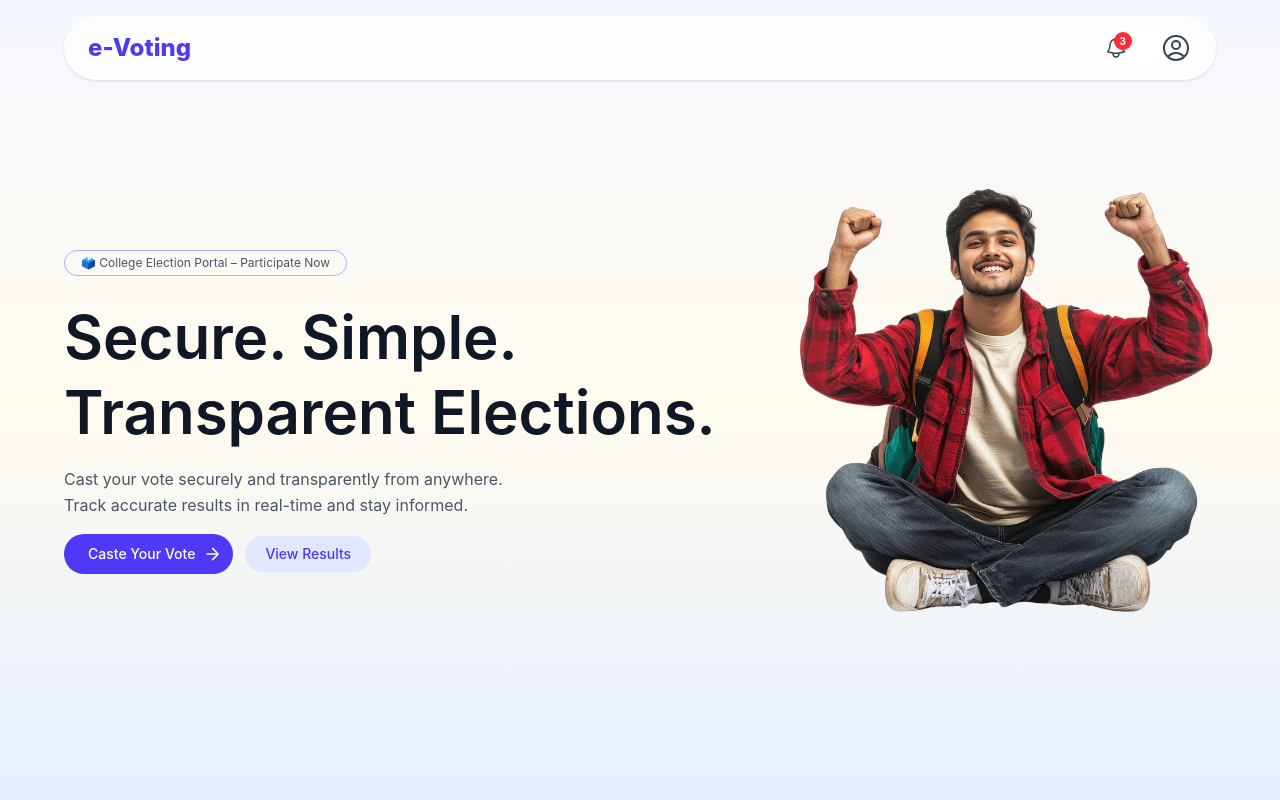
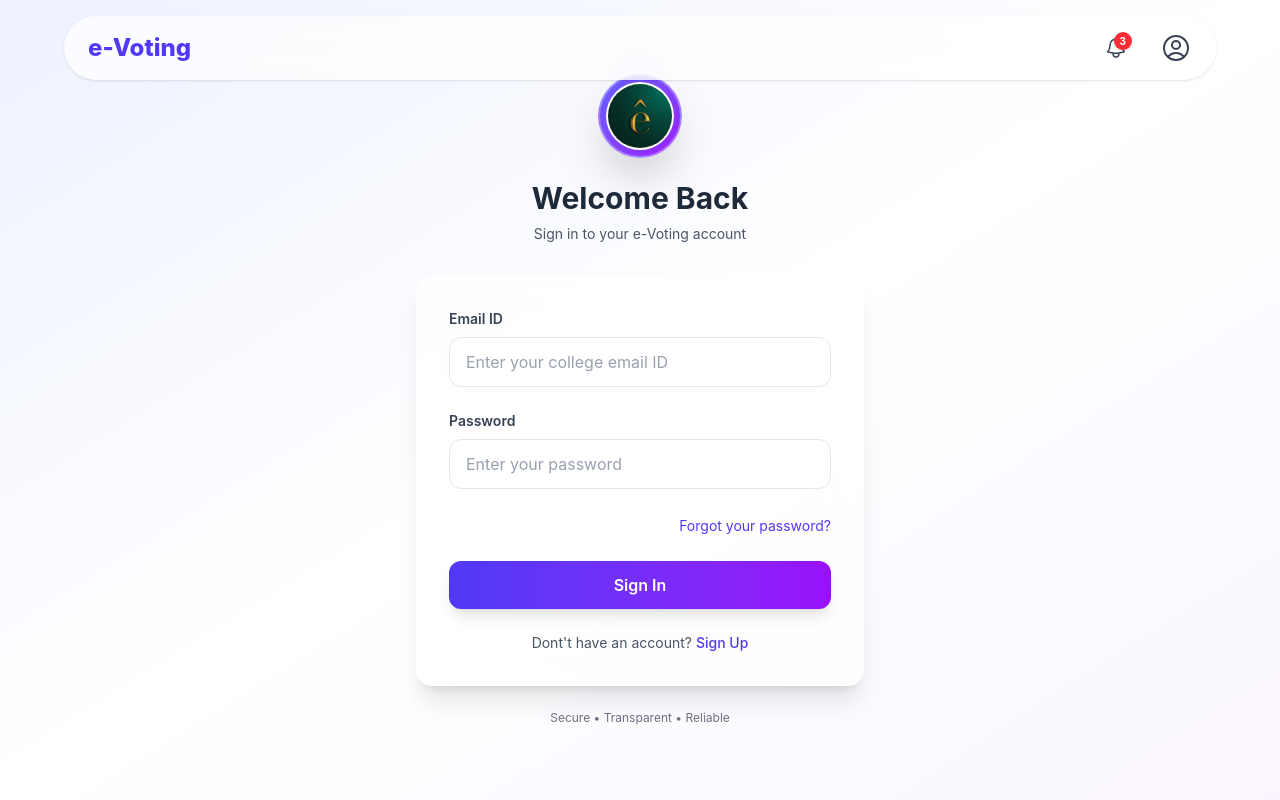
Before and after one commit to keshrivishal21/e-Voting-Platform, a React (Vite) app in the folder client/: page / in a window 1280 px wide. Shown: the top 800 px of the page. Built offline with nearby package versions, Linux system fonts and the light colour scheme.

Commit message:
connected login & signup to backend

```diff
--- a/client/src/App.jsx
+++ b/client/src/App.jsx
@@ -24,6 +24,7 @@ import ProtectedRoute from './components/ProtectedRoute';
 import Home from './pages/Home';
 import Signup from './pages/Auth/Signup';
 
+
 function App() {
   // TODO: Replace with real auth logic
   const isAuthenticated = true;
@@ -33,8 +34,8 @@ function App() {
   const location = useLocation();
 
   // Simple approach - just list the routes where you want to hide navbar
-  const noNavbarRoutes = ['/login', '/register', '/404', '/not-found'];
-  const noFooterRoutes = ['/login', '/register'];
+  const noNavbarRoutes = ['/login', '/register', '/signup', '/404', '/not-found'];
+  const noFooterRoutes = ['/login', '/register', '/signup'];
 
   const shouldHideNavbar = noNavbarRoutes.includes(location.pathname);
   const shouldHideFooter = noFooterRoutes.includes(location.pathname);
@@ -46,12 +47,13 @@ function App() {
       <Routes>
         <Route path="/home" element={<Home />} />
         {/* Auth routes */}
-        <Route path="/login" element={<Login />} />
+        <Route path="/" element={<Login />} />
         <Route path="/register" element={<Register />} />
         <Route path='/signup' element={<Signup />} />
 
+
         {/* Student Board */}
-        <Route path="/" element={<ProtectedRoute isAuthenticated={isAuthenticated}><StudentHome /></ProtectedRoute>} />
+        <Route path="/student" element={<ProtectedRoute isAuthenticated={isAuthenticated}><StudentHome /></ProtectedRoute>} />
         <Route path="/view-candidates" element={<ProtectedRoute isAuthenticated={isAuthenticated}><CandidateList /></ProtectedRoute>} />
         <Route path="/student/notifications" element={<ProtectedRoute isAuthenticated={isAuthenticated}><StudentNotifications /></ProtectedRoute>} />
         <Route path="/student/application" element={<ProtectedRoute isAuthenticated={isAuthenticated}><StudentApplicationForm /></ProtectedRoute>} />
--- a/client/src/pages/Auth/Login.jsx
+++ b/client/src/pages/Auth/Login.jsx
@@ -1,34 +1,66 @@
 
-import React from 'react';
+import React, { useState } from 'react';
 import { useNavigate } from 'react-router-dom';
 import logo from "../../assets/evoting.png"
+import AuthAPI from '../../utils/authAPI';
 // import { toast } from 'react-hot-toast';
 
 function Login() {
-    const Navigate = useNavigate();
+    const navigate = useNavigate();
+    const [formData, setFormData] = useState({
+        email: '',
+        password: ''
+    });
+    const [loading, setLoading] = useState(false);
+    const [error, setError] = useState('');
 
-    const collegeEmailRegex = /^(\d+)@maint\.ac\.in$/;
+    const collegeEmailRegex = /^(\d+)@stu\.manit\.ac\.in$/;
 
-    // const match = email.match(collegeEmailRegex);
+    const handleInputChange = (e) => {
+        const { name, value } = e.target;
+        setFormData(prev => ({
+            ...prev,
+            [name]: value
+        }));
 
-    // if (!match) {
-    //   setError("Please enter a valid college email (e.g. 123456@maint.ac.in)");
-    //   setStudentId(null);
-    //   return;
-    // }
-    const submitHndler = (e) => {
-        // e.preventDefault();
-        // if(e.target.userId.value === "" || e.target.password.value === "" || e.target.userType.value === "") {
-        //     // toast.error("Please fill all the fields")
-        // }
-        // else{
-        //     // toast.success("Login Successful")
-        //     // You can access the form values like this:
-        //     // const userId = e.target.userId.value;
-        //     // const password = e.target.password.value;
-        //     // const userType = e.target.userType.value;
-        // }
-    }
+        // Clear error when user starts typing
+        if (error) setError('');
+
+        // Validate email format in real-time (only for email field)
+        if (name === 'email' && value) {
+            const match = value.match(collegeEmailRegex);
+            if (!match) {
+                setError("Please enter a valid college email (e.g. 123456@stu.manit.ac.in)");
+            }
+        }
+    };
+
+    const submitHandler = async (e) => {
+        e.preventDefault();
+        setLoading(true);
+        setError('');
+
+        try {
+            const { response, data } = await AuthAPI.studentLogin(formData.email, formData.password);
+
+            if (response.ok && data.success) {
+                // Store token in localStorage
+                localStorage.setItem('authToken', data.data.token);
+                localStorage.setItem('userType', 'student');
+                localStorage.setItem('userData', JSON.stringify(data.data.user));
+
+                // Navigate to student dashboard
+                navigate('/student');
+            } else {
+                setError(data.message || 'Login failed. Please try again.');
+            }
+        } catch (error) {
+            console.error('Login error:', error);
+            setError('Network error. Please check your connection and try again.');
+        } finally {
+            setLoading(false);
+        }
+    };
   return (
     <div className="min-h-screen bg-gradient-to-br from-indigo-50 via-white to-purple-50 flex items-center justify-center px-4 py-8">
       {/* Login Card */}
@@ -48,18 +80,28 @@ function Login() {
 
         {/* Form Card */}
         <div className="bg-white/70 backdrop-blur-lg rounded-2xl p-6 md:p-8 shadow-xl border border-white/20">
-          <form className="space-y-6" onSubmit={submitHndler}>
-            {/* User ID Field */}
+          <form className="space-y-6" onSubmit={submitHandler}>
+            {/* Error Message */}
+            {error && (
+              <div className="bg-red-50 border border-red-200 text-red-700 px-4 py-3 rounded-xl text-sm">
+                {error}
+              </div>
+            )}
+
+            {/* Email Field */}
             <div>
               <label className="block text-sm font-semibold text-gray-700 mb-2">
                 Email ID
               </label>
               <input
-                name='userId'
+                name="email"
                 type="email"
+                value={formData.email}
+                onChange={handleInputChange}
                 placeholder="Enter your college email ID"
                 className="w-full px-4 py-3 bg-white border border-gray-200 rounded-xl text-gray-800 placeholder-gray-400 focus:outline-none focus:ring-2 focus:ring-indigo-500 focus:border-transparent transition-all duration-200"
                 required
+                disabled={loading}
               />
             </div>
 
@@ -70,10 +112,13 @@ function Login() {
               </label>
               <input
                 type="password"
-                name='password'
+                name="password"
+                value={formData.password}
+                onChange={handleInputChange}
                 placeholder="Enter your password"
                 className="w-full px-4 py-3 bg-white border border-gray-200 rounded-xl text-gray-800 placeholder-gray-400 focus:outline-none focus:ring-2 focus:ring-indigo-500 focus:border-transparent transition-all duration-200"
                 required
+                disabled={loading}
               />
             </div>
 
@@ -87,9 +132,17 @@ function Login() {
             {/* Submit Button */}
             <button
               type="submit"
-              className="w-full bg-gradient-to-r from-indigo-600 to-purple-600 text-white font-semibold py-3 px-4 rounded-xl shadow-lg hover:shadow-xl hover:from-indigo-700 hover:to-purple-700 transform hover:scale-[1.02] transition-all duration-300 ease-out"
+              disabled={loading}
+              className="w-full bg-gradient-to-r from-indigo-600 to-purple-600 text-white font-semibold py-3 px-4 rounded-xl shadow-lg hover:shadow-xl hover:from-indigo-700 hover:to-purple-700 transform hover:scale-[1.02] transition-all duration-300 ease-out disabled:opacity-50 disabled:cursor-not-allowed disabled:transform-none"
             >
-              Sign In
+              {loading ? (
+                <div className="flex items-center justify-center">
+                  <div className="w-5 h-5 border-2 border-white border-t-transparent rounded-full animate-spin mr-2"></div>
+                  Signing In...
+                </div>
+              ) : (
+                'Sign In'
+              )}
             </button>
           </form>
 
--- a/client/src/pages/Auth/Signup.jsx
+++ b/client/src/pages/Auth/Signup.jsx
@@ -1,45 +1,96 @@
-import React from "react";
+import React, { useState } from "react";
 import { useNavigate, Link } from "react-router-dom";
 import logo from "../../assets/evoting.png";
+import AuthAPI from "../../utils/authAPI";
 // import { toast } from 'react-hot-toast';
 
 function Signup() {
-  const Navigate = useNavigate();
-  const submitHndler = (e) => {
-    e.preventDefault();
-    const formData = new FormData(e.target);
-    const data = {
-      name: formData.get("name"),
-      email: formData.get("email"),
-      dob: formData.get("dob"),
-      phone: formData.get("phone"),
-      password: formData.get("password"),
-      confirmPassword: formData.get("confirmPassword"),
+  const navigate = useNavigate();
+  const [formData, setFormData] = useState({
+    name: '',
+    email: '',
+    dob: '',
+    phone: '',
+    password: '',
+    confirmPassword: ''
+  });
+  const [loading, setLoading] = useState(false);
+  const [error, setError] = useState('');
+  const [scholarNo, setScholarNo] = useState('');
+
+  const collegeEmailRegex = /^(\d+)@stu\.manit\.ac\.in$/;
+
+  const handleInputChange = (e) => {
+    const { name, value } = e.target;
+    setFormData(prev => ({
+      ...prev,
+      [name]: value
+    }));
+
+    // Clear error when user starts typing
+    if (error) setError('');
+
+    // Extract scholar number from email for display purposes
+    if (name === 'email' && value) {
+      const match = value.match(collegeEmailRegex);
+      if (match) {
+        setScholarNo(match[1]); // Show extracted scholar number
+        setError(''); // Clear error if email format is valid
+      } else if (value) {
+        setError("Please enter a valid college email (e.g. 123456@stu.manit.ac.in)");
+        setScholarNo('');
+      }
+    }
   };
 
-    const collegeEmailRegex = /^(\d+)@maint\.ac\.in$/;
+  const submitHandler = async (e) => {
+    e.preventDefault();
+    setLoading(true);
+    setError('');
 
-    const match = email.match(collegeEmailRegex);
-
-    if (!match) {
-      setError("Please enter a valid college email (e.g. 123456@maint.ac.in)");
-      setStudentId(null);
+    try {
+      // Validate required fields
+      if (Object.values(formData).some((value) => !value.trim())) {
+        setError("Please fill in all fields");
         return;
       }
 
-    // Basic validation
-    if (Object.values(data).some((value) => !value)) {
-      // toast.error("Please fill all the fields")
+      // Validate email format
+      const match = formData.email.match(collegeEmailRegex);
+      if (!match) {
+        setError("Please enter a valid college email (e.g. 123456@stu.manit.ac.in)");
         return;
       }
 
-    if (data.password !== data.confirmPassword) {
-      // toast.error("Passwords do not match")
+      // Validate password match
+      if (formData.password !== formData.confirmPassword) {
+        setError("Passwords do not match");
         return;
       }
 
-    // toast.success("Account created successfully")
-    console.log("Signup data:", data);
+      // Prepare data for API (backend extracts scholarNo from email)
+      const registrationData = {
+        name: formData.name.trim(),
+        email: formData.email.trim(),
+        dob: formData.dob,
+        phone: formData.phone.trim(),
+        password: formData.password,
+        confirmPassword: formData.confirmPassword
+      };
+
+      const { response, data } = await AuthAPI.studentRegister(registrationData);
+
+      if (response.ok && data.success) {
+        navigate('/');
+      } else {
+        setError(data.message || 'Registration failed. Please try again.');
+      }
+    } catch (error) {
+      console.error('Registration error:', error);
+      setError('Network error. Please check your connection and try again.');
+    } finally {
+      setLoading(false);
+    }
   };
 
   return (
@@ -69,7 +120,21 @@ function Signup() {
 
         {/* Form Card */}
         <div className="bg-white/70 backdrop-blur-lg rounded-2xl p-6 md:p-8 shadow-xl border border-white/20">
-          <form className="space-y-5" onSubmit={submitHndler}>
+          <form className="space-y-5" onSubmit={submitHandler}>
+            {/* Error Message */}
+            {error && (
+              <div className="bg-red-50 border border-red-200 text-red-700 px-4 py-3 rounded-xl text-sm">
+                {error}
+              </div>
+            )}
+
+            {/* Scholar Number Display */}
+            {scholarNo && (
+              <div className="bg-green-50 border border-green-200 text-green-700 px-4 py-3 rounded-xl text-sm">
+                Scholar Number: {scholarNo}
+              </div>
+            )}
+
             {/* Name Field */}
             <div>
               <label className="block text-sm font-semibold text-gray-700 mb-2">
@@ -78,9 +143,12 @@ function Signup() {
               <input
                 name="name"
                 type="text"
+                value={formData.name}
+                onChange={handleInputChange}
                 placeholder="Enter your full name"
                 className="w-full px-4 py-3 bg-white border border-gray-200 rounded-xl text-gray-800 placeholder-gray-400 focus:outline-none focus:ring-2 focus:ring-indigo-500 focus:border-transparent transition-all duration-200"
                 required
+                disabled={loading}
               />
             </div>
 
@@ -92,9 +160,12 @@ function Signup() {
               <input
                 name="email"
                 type="email"
-                placeholder="Enter your college email"
+                value={formData.email}
+                onChange={handleInputChange}
+                placeholder="Enter your college email (e.g. 123456@stu.manit.ac.in)"
                 className="w-full px-4 py-3 bg-white border border-gray-200 rounded-xl text-gray-800 placeholder-gray-400 focus:outline-none focus:ring-2 focus:ring-indigo-500 focus:border-transparent transition-all duration-200"
                 required
+                disabled={loading}
               />
             </div>
 
@@ -107,8 +178,11 @@ function Signup() {
                 <input
                   name="dob"
                   type="date"
+                  value={formData.dob}
+                  onChange={handleInputChange}
                   className="w-full px-4 py-3 bg-white border border-gray-200 rounded-xl text-gray-800 focus:outline-none focus:ring-2 focus:ring-indigo-500 focus:border-transparent transition-all duration-200"
                   required
+                  disabled={loading}
                 />
               </div>
               <div>
@@ -118,9 +192,12 @@ function Signup() {
                 <input
                   name="phone"
                   type="tel"
+                  value={formData.phone}
+                  onChange={handleInputChange}
                   placeholder="12345 67899"
                   className="w-full px-4 py-3 bg-white border border-gray-200 rounded-xl text-gray-800 placeholder-gray-400 focus:outline-none focus:ring-2 focus:ring-indigo-500 focus:border-transparent transition-all duration-200"
                   required
+                  disabled={loading}
                 />
               </div>
             </div>
@@ -133,9 +210,12 @@ function Signup() {
               <input
                 type="password"
                 name="password"
+                value={formData.password}
+                onChange={handleInputChange}
                 placeholder="Create a strong password"
                 className="w-full px-4 py-3 bg-white border border-gray-200 rounded-xl text-gray-800 placeholder-gray-400 focus:outline-none focus:ring-2 focus:ring-indigo-500 focus:border-transparent transition-all duration-200"
                 required
+                disabled={loading}
               />
             </div>
 
@@ -147,18 +227,29 @@ function Signup() {
               <input
                 type="password"
                 name="confirmPassword"
+                value={formData.confirmPassword}
+                onChange={handleInputChange}
                 placeholder="Confirm your password"
                 className="w-full px-4 py-3 bg-white border border-gray-200 rounded-xl text-gray-800 placeholder-gray-400 focus:outline-none focus:ring-2 focus:ring-indigo-500 focus:border-transparent transition-all duration-200"
                 required
+                disabled={loading}
               />
             </div>
 
             {/* Submit Button */}
             <button
               type="submit"
-              className="w-full bg-gradient-to-r from-indigo-600 to-purple-600 text-white font-semibold py-3 px-4 rounded-xl shadow-lg hover:shadow-xl hover:from-indigo-700 hover:to-purple-700 transform hover:scale-[1.02] transition-all duration-300 ease-out"
+              disabled={loading}
+              className="w-full bg-gradient-to-r from-indigo-600 to-purple-600 text-white font-semibold py-3 px-4 rounded-xl shadow-lg hover:shadow-xl hover:from-indigo-700 hover:to-purple-700 transform hover:scale-[1.02] transition-all duration-300 ease-out disabled:opacity-50 disabled:cursor-not-allowed disabled:transform-none"
             >
-              Create Account
+              {loading ? (
+                <div className="flex items-center justify-center">
+                  <div className="w-5 h-5 border-2 border-white border-t-transparent rounded-full animate-spin mr-2"></div>
+                  Creating Account...
+                </div>
+              ) : (
+                'Create Account'
+              )}
             </button>
           </form>
 
--- /dev/null
+++ b/client/src/utils/authAPI.js
@@ -0,0 +1,105 @@
+const API_BASE_URL = 'http://localhost:5000/api';
+
+class AuthAPI {
+  // Student login
+  static async studentLogin(email, password) {
+    try {
+      const response = await fetch(`${API_BASE_URL}/auth/student/login`, {
+        method: 'POST',
+        headers: {
+          'Content-Type': 'application/json',
+        },
+        body: JSON.stringify({ email, password })
+      });
+
+      const data = await response.json();
+      return { response, data };
+    } catch (error) {
+      throw new Error(`Network error: ${error.message}`);
+    }
+  }
+
+  // Student registration
+  static async studentRegister(formData) {
+    try {
+      const response = await fetch(`${API_BASE_URL}/auth/student/register`, {
+        method: 'POST',
+        headers: {
+          'Content-Type': 'application/json',
+        },
+        body: JSON.stringify(formData)
+      });
+
+      const data = await response.json();
+      return { response, data };
+    } catch (error) {
+      throw new Error(`Network error: ${error.message}`);
+    }
+  }
+
+  // Candidate login
+  static async candidateLogin(email, password) {
+    try {
+      const response = await fetch(`${API_BASE_URL}/auth/candidate/login`, {
+        method: 'POST',
+        headers: {
+          'Content-Type': 'application/json',
+        },
+        body: JSON.stringify({ email, password })
+      });
+
+      const data = await response.json();
+      return { response, data };
+    } catch (error) {
+      throw new Error(`Network error: ${error.message}`);
+    }
+  }
+
+  // Verify token
+  static async verifyToken() {
+    try {
+      const token = localStorage.getItem('authToken');
+      if (!token) {
+        throw new Error('No token found');
+      }
+
+      const response = await fetch(`${API_BASE_URL}/auth/verify`, {
+        method: 'GET',
+        headers: {
+          'Content-Type': 'application/json',
+          'Authorization': `Bearer ${token}`
+        }
+      });
+
+      const data = await response.json();
+      return { response, data };
+    } catch (error) {
+      throw new Error(`Network error: ${error.message}`);
+    }
+  }
+
+  // Check candidate status for student
+  static async checkCandidateStatus() {
+    try {
+      const token = localStorage.getItem('authToken');
+      if (!token) {
+        throw new Error('No token found');
+      }
+
+      const response = await fetch(`${API_BASE_URL}/auth/student/candidate-status`, {
+        method: 'GET',
+        headers: {
+          'Content-Type': 'application/json',
+          'Authorization': `Bearer ${token}`
+        }
+      });
+
+      const data = await response.json();
+      return { response, data };
+    } catch (error) {
+      throw new Error(`Network error: ${error.message}`);
+    }
+  }
+}
+
+export default AuthAPI;
```
Also changed, not shown: client/src/utils/api.js (deleted, +0 -17 lines), 1 other file (tests, documents, lock files or other folders). Lines whose indentation alone changed are shown as unchanged.
